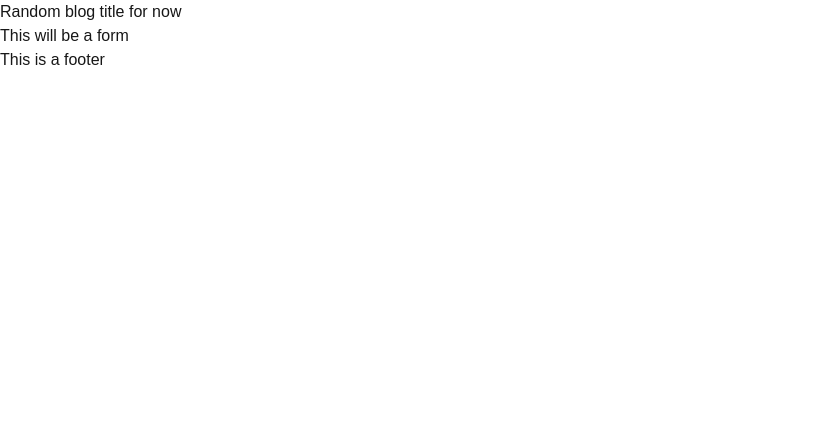
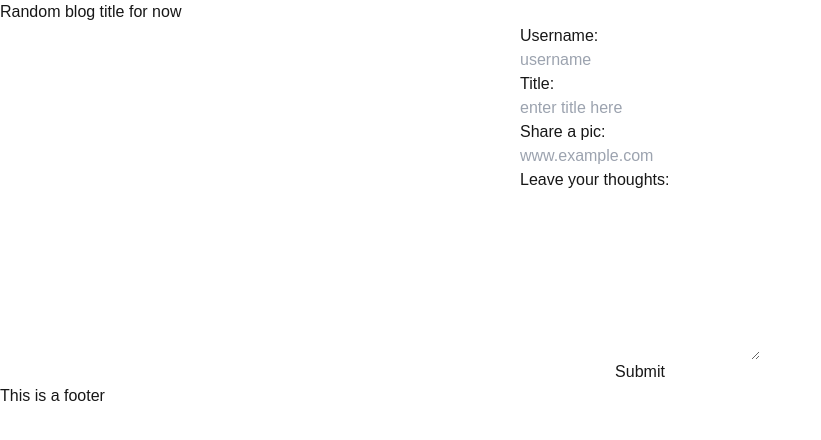
Before and after one commit to BullDogPatch/week8-assignment, a Next.js app: page /new-post in a window 1280 px wide. Shown: the top 440 px of the page, without its empty margins (0-821 px from the left). Built offline with nearby package versions, Linux system fonts and the light colour scheme; no server answers.

Commit message:
got the form to work

```diff
--- a/src/app/new-post/page.js
+++ b/src/app/new-post/page.js
@@ -1,5 +1,46 @@
-const NewPostPage = () => {
-  return <h1>This will be a form</h1>;
+import { newPost } from '@/utils/api';
+import { revalidatePath } from 'next/cache';
+import { redirect } from 'next/navigation';
+
+const NewPostPage = async () => {
+  const handleSubmit = async (formData) => {
+    'use server';
+
+    const username = formData.get('username');
+    const heading = formData.get('heading');
+    const src = formData.get('src');
+    const content = formData.get('content');
+
+    await newPost(username, heading, content, src);
+    revalidatePath('/posts');
+    redirect('/posts');
+  };
+  return (
+    <div>
+      <form action={handleSubmit} className='m-auto flex flex-col w-60'>
+        <label htmlFor='username'>Username:</label>
+        <input
+          type='text'
+          name='username'
+          id='username'
+          placeholder='username'
+        />
+        <label htmlFor='heading'>Title:</label>
+        <input
+          type='text'
+          name='heading'
+          id='heading'
+          placeholder='enter title here'
+        />
+        <label htmlFor='src'>Share a pic:</label>
+        <input type='text' name='src' id='src' placeholder='www.example.com' />
+        <label htmlFor='content'>Leave your thoughts:</label>
+        <textarea type='text' name='content' id='content' rows={7}></textarea>
+
+        <button type='submit'>Submit</button>
+      </form>
+    </div>
+  );
 };
 
 export default NewPostPage;
--- a/src/app/posts/page.js
+++ b/src/app/posts/page.js
@@ -15,7 +15,8 @@ const PostsPage = async () => {
               alt={post.heading}
               width={300}
               height={300}
-              style={{ width: '300px', height: '300px' }}
+              // className='w-[300px] h-[3000px]'
+              // style={{ width: '300px', height: '300px' }}
             />
           </li>
         ))}
--- a/src/utils/api.js
+++ b/src/utils/api.js
@@ -4,3 +4,11 @@ export const fetchPosts = async () => {
   const posts = db.query(`SELECT * FROM blogs`);
   return await posts;
 };
+
+export const newPost = async (username, heading, content, src) => {
+  const post = await db.query(
+    `INSERT INTO blogs (username, heading, content, src) VALUES ($1, $2, $3, $4)`,
+    [username, heading, content, src]
+  );
+  return post;
+};
```
